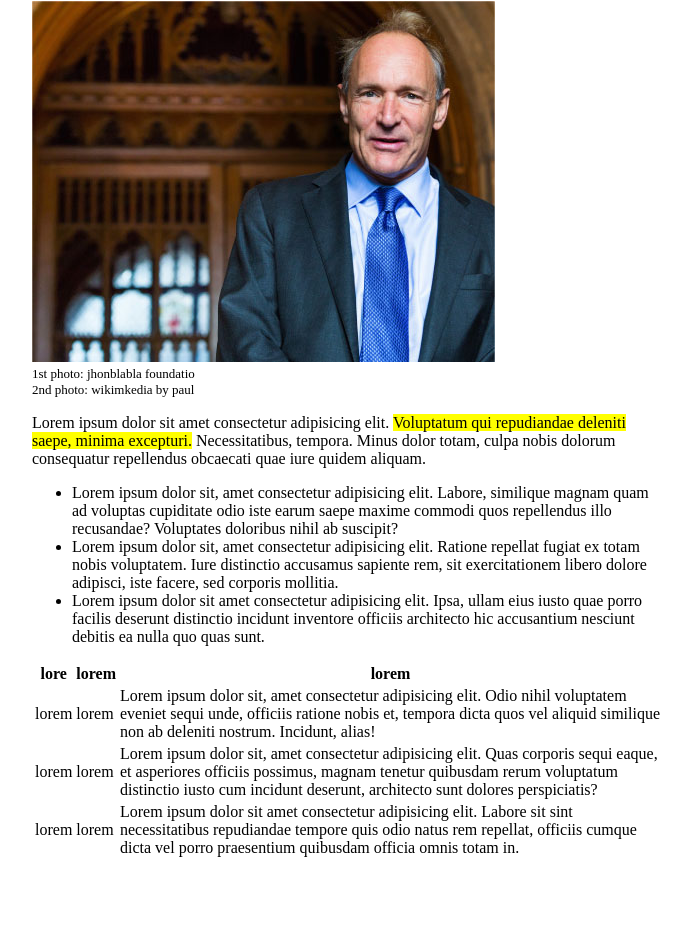
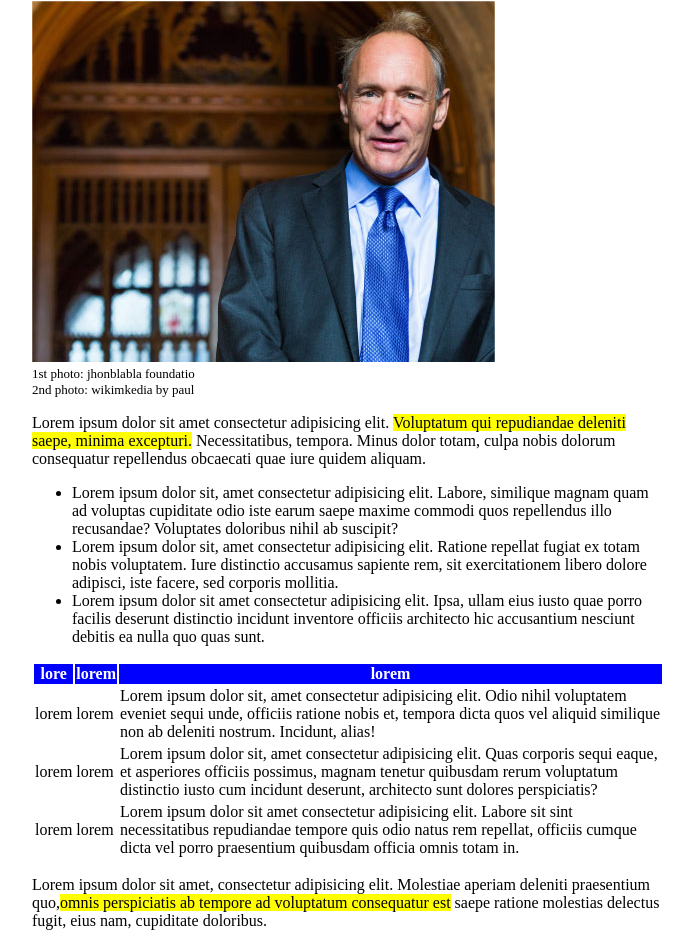
Before and after one commit to SalvalajoRiccardo/html-css-booleaner, a plain HTML site: page index.html in a window 1280 px wide. Shown: the part 593-1539 px from the top of the page, without its empty margins (292-985 px from the left). Before the commit the page ends 1461 px from the top, so only its background shows below. Drawn offline with Linux system fonts and the light colour scheme; a web font is replaced by a local one.

Commit message:
testa tabella

```diff
--- a/css/style.css
+++ b/css/style.css
@@ -49,3 +49,9 @@ font-size: small;
 .evidenziato {
     background-color: yellow;
 }
+
+/* tabella */
+.testa {
+color: white;
+background-color: blue;
+}
--- a/index.html
+++ b/index.html
@@ -62,7 +62,7 @@
             <section>
                 <table>
                     <thead>
-                        <tr>
+                        <tr class="testa">
                             <th>lore</th>
                             <th>lorem</th>
                             <th>lorem</th>
@@ -91,6 +91,7 @@
 
                     </tbody>
                 </table>
+                <p>Lorem ipsum dolor sit amet, consectetur adipisicing elit. Molestiae aperiam deleniti praesentium quo,<span class="evidenziato">omnis perspiciatis ab tempore ad voluptatum consequatur est</span>  saepe ratione molestias delectus fugit, eius nam, cupiditate doloribus.</p>
 
             </section>
             <!-- fine tabella -->
```
